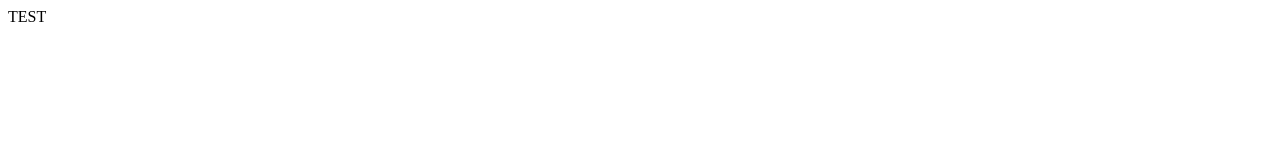
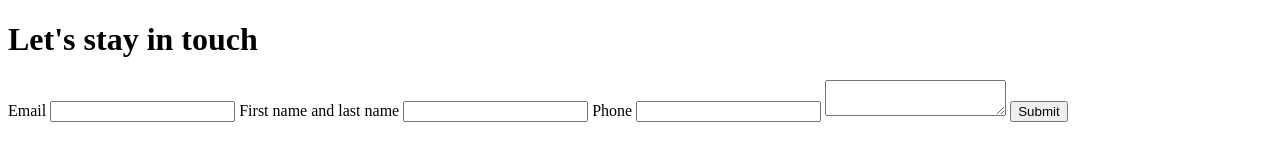
Before and after one commit to an-ska/Contact-Form, a website built with webpack: page src/index.html in a window 1280 px wide. Built offline with nearby package versions, Linux system fonts and the light colour scheme.

Commit message:
Add initial form markup.

```diff
--- a/src/index.html
+++ b/src/index.html
@@ -8,6 +8,16 @@
   <script src='/bundle.js'></script>
 </head>
 <body>
-  <div>TEST</div>
+  <h1>Let's stay in touch</h1>
+  <form name="contact-form" role="form" aria-label="contact-form">
+    <label for="email">Email</label>
+    <input id="email" name="email" required="required" />
+    <label for="name">First name and last name</label>
+    <input id="name" name="name" />
+    <label for="phone">Phone</label>
+    <input id="phone" name="tel" required="required" />
+    <textarea id="message" name="message"></textarea>
+    <button type="submit" id="submit">Submit</button>
+  </form>
 </body>
 </html>
--- a/src/styles.scss
+++ /dev/null
@@ -1,3 +0,0 @@
-.test {
-  color: blue;
-}
```
